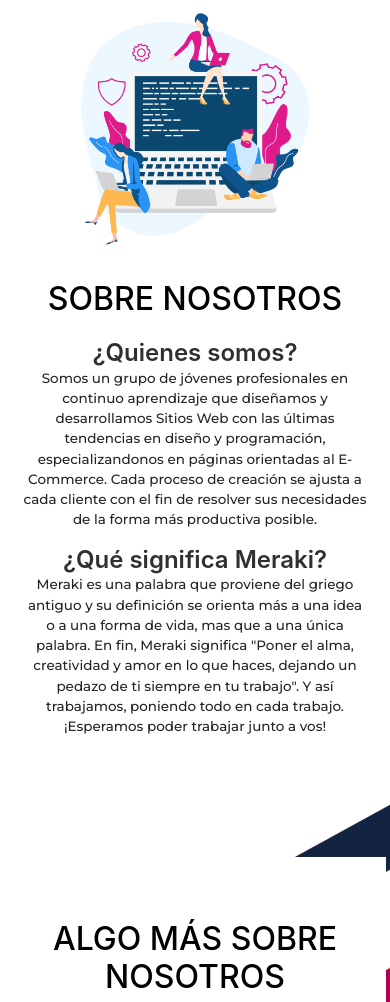
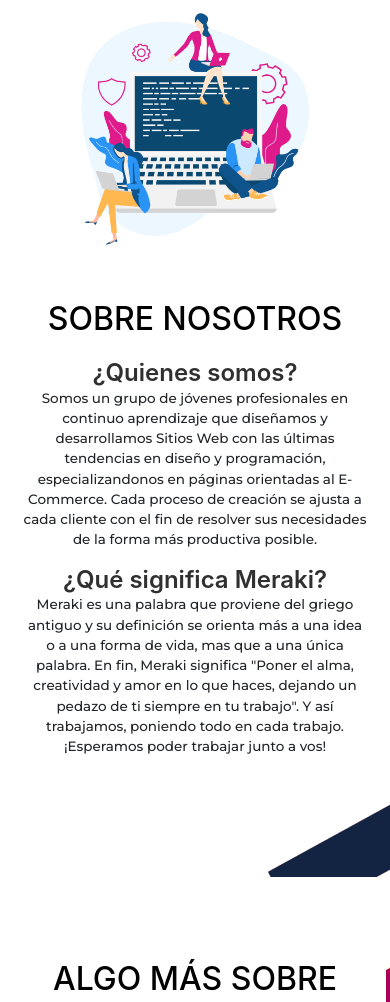
Before and after one commit to ErikaZimmer/MerakiSolution, a plain HTML site: page index.html in a window 390 px wide. Shown: the part 942-1944 px from the top of the page. Drawn offline with nearby package versions, Linux system fonts and the light colour scheme; files whose address does not match are found by name; a web font is replaced by a local one.

Commit message:
Update style.css

```diff
--- a/style.css
+++ b/style.css
@@ -87,7 +87,7 @@
   @media only screen and (max-width: 767px) {
     body{margin-right: 1vw; margin-left:1vw;}
     .web-header{margin-right: 0px; margin-left:0px;}
-    h3{margin-top:20px;}
+    h3{margin-top:40px;}
     #img-logo { width: 100vw; pointer-events: none;}
     .sectionImg{width: 30vh;}
     /*SECCIONES AREAS*/
```
